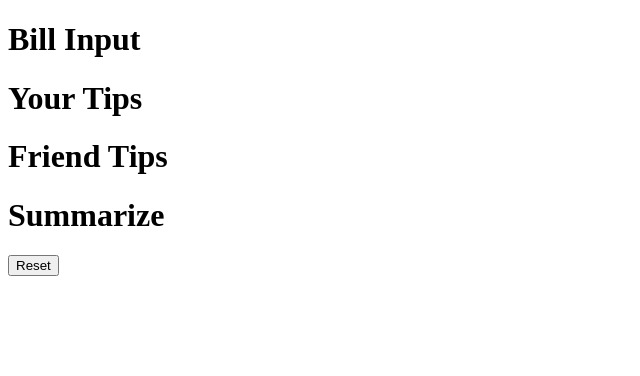
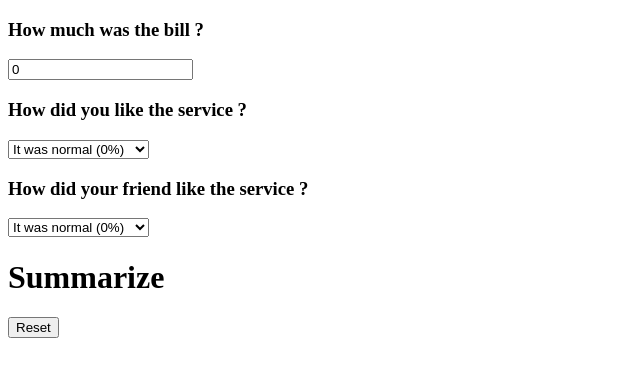
Before and after one commit to mertparlak-zima/tip-calculator, a React (Create React App) app: page / in a window 1280 px wide. Shown: the top 376 px of the page, without its empty margins (0-640 px from the left). Built offline with nearby package versions, Linux system fonts and the light colour scheme.

Commit message:
Changed components name and add functionality on Your tios comp and friend tip components

```diff
--- a/src/components/App/App.js
+++ b/src/components/App/App.js
@@ -1,13 +1,15 @@
-import BillInput from "../Billinput/BillInput";
-import FriendTips from "../FriendTips/FriendTips";
+import BillInput from "../Billinput";
+import FriendTips from "../FriendTips";
 import Reset from "../Reset/Reset";
-import Summarize from "../Summarize/Summarize";
-import YourTips from "../YourTips/YourTips";
+import Summarize from "../Summarize";
+import YourTips from "../YourTips";
+import { useState } from "react";
 
 function App() {
+  const [bill, setBill] = useState(0);
   return (
     <div>
-      <BillInput />
+      <BillInput bill={bill} setBill={setBill} />
       <YourTips />
       <FriendTips />
       <Summarize />
--- a/src/components/Billinput/BillInput.jsx
+++ /dev/null
@@ -1,7 +0,0 @@
-export default function BillInput() {
-  return (
-    <div>
-      <h1>Bill Input</h1>
-    </div>
-  );
-}
--- /dev/null
+++ b/src/components/Billinput/index.jsx
@@ -0,0 +1,14 @@
+import CustomInput from "../CustomInput";
+
+export default function BillInput({ bill, setBill }) {
+  return (
+    <div>
+      <h3>How much was the bill ?</h3>
+      <CustomInput
+        value={bill}
+        onChange={(e) => setBill(() => e.target.value)}
+        type={"number"}
+      />
+    </div>
+  );
+}
--- /dev/null
+++ b/src/components/CustomInput/index.jsx
@@ -0,0 +1,17 @@
+export default function CustomInput({
+  type,
+  text,
+  value,
+  onChange,
+  placeHolder,
+}) {
+  return (
+    <input
+      type={type}
+      text={text}
+      value={value}
+      onChange={onChange}
+      placeholder={placeHolder}
+    />
+  );
+}
--- /dev/null
+++ b/src/components/CustomSelectInput/index.jsx
@@ -0,0 +1,13 @@
+export default function CustomSelectInput({ options, value, setTip }) {
+  return (
+    <select value={value.value} onChange={(e) => setTip(e.target.value)}>
+      {options.map((option, index) => {
+        return (
+          <option key={index} value={option.value}>
+            {option.text}
+          </option>
+        );
+      })}
+    </select>
+  );
+}
--- a/src/components/FriendTips/FriendTips.jsx
+++ /dev/null
@@ -1,7 +0,0 @@
-export default function FriendTips() {
-  return (
-    <div>
-      <h1>Friend Tips</h1>
-    </div>
-  );
-}
--- /dev/null
+++ b/src/components/FriendTips/index.jsx
@@ -0,0 +1,24 @@
+import CustomSelectInput from "../CustomSelectInput";
+import { useState } from "react";
+
+export default function FriendTips() {
+  const options = [
+    { text: "It was normal (0%)", value: 0 },
+    { text: "It was good (10%)", value: 10 },
+    { text: "It's good (20%)", value: 20 },
+    { text: "It's very good (30%)", value: 30 },
+  ];
+
+  const [friendTip, setFriendTip] = useState(options[0]);
+
+  return (
+    <div>
+      <h3>How did your friend like the service ?</h3>
+      <CustomSelectInput
+        options={options}
+        setTip={setFriendTip}
+        value={friendTip}
+      />
+    </div>
+  );
+}
--- a/src/components/YourTips/YourTips.jsx
+++ /dev/null
@@ -1,7 +0,0 @@
-export default function YourTips() {
-  return (
-    <div>
-      <h1>Your Tips</h1>
-    </div>
-  );
-}
--- /dev/null
+++ b/src/components/YourTips/index.jsx
@@ -0,0 +1,20 @@
+import CustomSelectInput from "../CustomSelectInput";
+import { useState } from "react";
+
+export default function YourTips() {
+  const options = [
+    { text: "It was normal (0%)", value: 0 },
+    { text: "It was good (10%)", value: 10 },
+    { text: "It's good (20%)", value: 20 },
+    { text: "It's very good (30%)", value: 30 },
+  ];
+
+  const [tip, setTip] = useState(options[0]);
+
+  return (
+    <div>
+      <h3>How did you like the service ?</h3>
+      <CustomSelectInput options={options} setTip={setTip} value={tip} />
+    </div>
+  );
+}
```
Also changed, not shown: src/components/Summarize/index.jsx (renamed from src/components/Summarize/Summarize.jsx).
